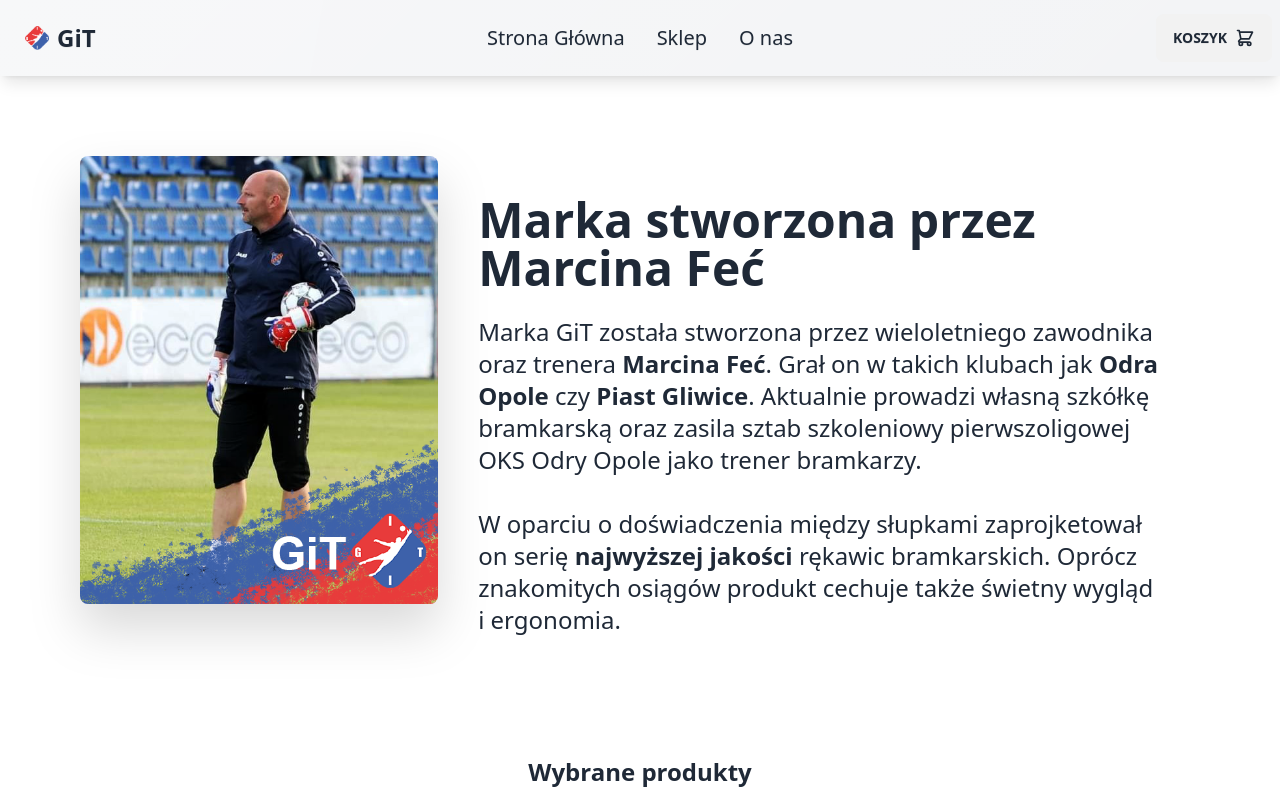
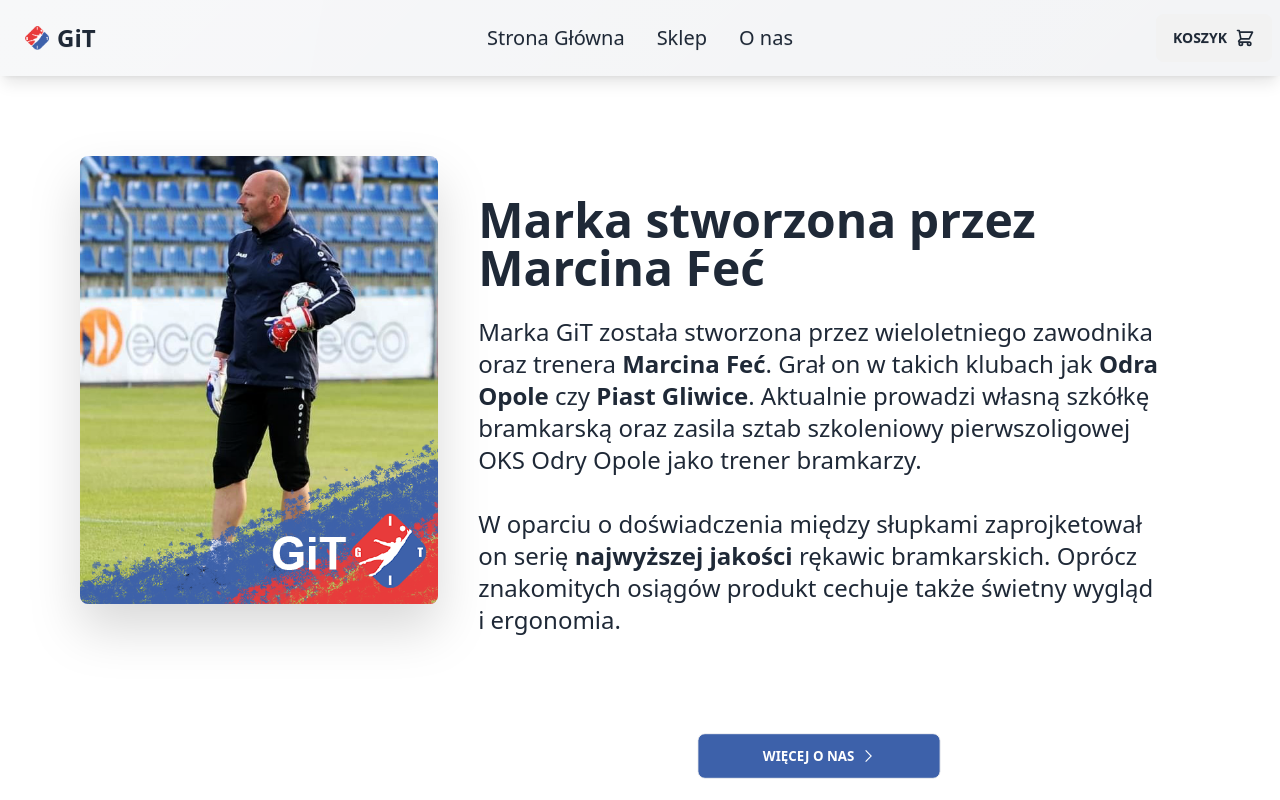
Before and after one commit to janekbartnicki/git-website, a React (Vite) app: page / in a window 1280 px wide. Shown: the top 800 px of the page. Built offline with nearby package versions, Linux system fonts and the light colour scheme.

Commit message:
fixing navbar

```diff
--- a/src/components/NavBar.tsx
+++ b/src/components/NavBar.tsx
@@ -16,12 +16,9 @@
         } else return null;
     }
 
-    // const dropdownRef = useRef<HTMLUListElement | null>(null);
-
-    // // const hideDropdown = () => {
-    // //     // naprawić
-    // //     dropdownRef.current?.setAttribute('class', 'hidden');
-    // // }
+    const hideDropdown = (event: React.MouseEvent<HTMLAnchorElement, MouseEvent>): void => {
+        event.currentTarget.blur();
+    }
 
     return (
         <div className="navbar z-10 sticky top-0 glass bg-gray-100 shadow-lg">
@@ -33,8 +30,8 @@
                         <svg xmlns="http://www.w3.org/2000/svg" className="h-5 w-5" fill="none" viewBox="0 0 24 24" stroke="currentColor"><path strokeLinecap="round" strokeLinejoin="round" strokeWidth="2" d="M4 6h16M4 12h8m-8 6h16" /></svg>
                     </label>
                     <ul tabIndex={0} className="menu z-10 menu-sm dropdown-content mt-3 p-2 shadow bg-base-100 rounded-box w-30">
-                        <li><Link to='/'>Strona Główna</Link></li>
-                        <li><Link to='/sklep'>Sklep</Link></li>
+                        <li><Link to='/' onClick={hideDropdown}>Strona Główna</Link></li>
+                        <li><Link to='/sklep' onClick={hideDropdown}>Sklep</Link></li>
                         {/* <li>
                         <a>Parent</a>
                         <ul className="p-2">
@@ -57,8 +54,8 @@
             {/* desktop */}
             <div className="navbar-center hidden lg:flex">
                 <ul className="menu menu-horizontal px-1 text-xl justify-around">
-                    <li><Link to='/'>Strona Główna</Link></li>
-                    <li><Link to='/sklep'>Sklep</Link></li>
+                    <li><Link to='/' onClick={hideDropdown}>Strona Główna</Link></li>
+                    <li><Link to='/sklep' onClick={hideDropdown}>Sklep</Link></li>
                     {/* <li tabIndex={0}>
                         <details>
                         <summary>Sklep</summary>
--- a/src/components/ShortAbout.tsx
+++ b/src/components/ShortAbout.tsx
@@ -1,11 +1,22 @@
+import { Link } from 'react-router-dom';
+import { GrNext } from 'react-icons/gr';
+
 const ShortAbout: React.FC = () => {
     return (
         <div className="flex flex-wrap justify-center justify-items-center justify-self-center lg:md:flex-nowrap lg:m-20 m-10">
             <img draggable={false} src="images/marcin_fec1.png" className="rounded-lg drop-shadow-2xl lg:max-h-[35vw] sm:max-h-[60vw]"/>
             {/* TODO: ogarnąć skalowanie się tekstu */}
-            <div className="m-10">
+            <div className="lg:md:m-10 m-3 lg:md:my-10 my-10">
                 <h1 className="font-bold text-5xl">Marka stworzona przez Marcina Feć</h1><br/>
                 <p className="text-2xl">Marka GiT została stworzona przez wieloletniego zawodnika oraz trenera <b>Marcina Feć</b>. Grał on w takich klubach jak <b>Odra Opole</b> czy <b>Piast Gliwice</b>. Aktualnie prowadzi własną szkółkę bramkarską oraz zasila sztab szkoleniowy pierwszoligowej OKS Odry Opole jako trener bramkarzy.<br/><br/>W oparciu o doświadczenia między słupkami zaprojketował on serię <b>najwyższej jakości</b> rękawic bramkarskich. Oprócz znakomitych osiągów produkt cechuje także świetny wygląd i ergonomia.</p>
+                <div className='hidden xl:block'>
+                    <div className='flex justify-center my-24'>
+                        <button className='btn bg-[#3d61aa] lg:md:w-64 text-white group'>
+                            <Link to='/'><p className='group-hover:text-black'>Więcej o Nas</p></Link>
+                            <GrNext className="group-hover:invert-0 invert"/>
+                        </button>
+                    </div>
+                </div>
             </div>
         </div>
         // <div className="flex flex-row lg:flex-nowrap md:sm:flex-wrap justify-center justify-items-center justify-self-center lg:m-20 m-10">
```
Also changed, not shown: 1 other file (tests, documents, lock files or other folders).
